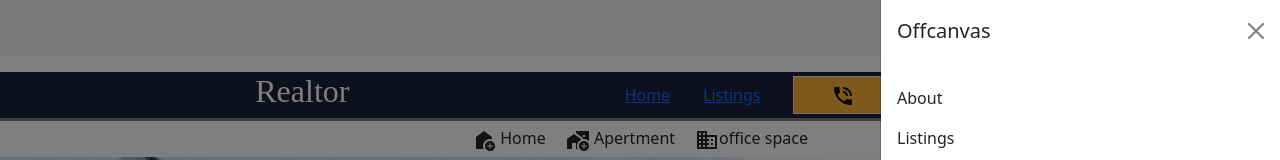
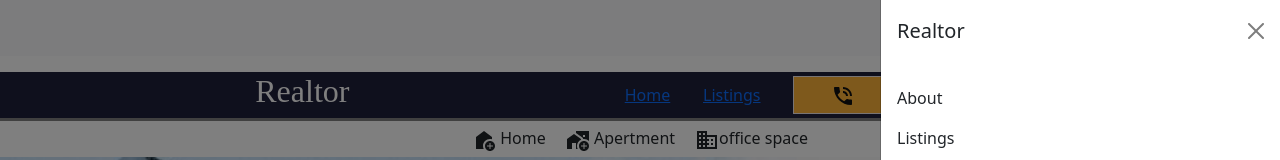
Before and after one commit to scriptBozz/realtor, a React (Create React App) app: page / in a window 1280 px wide. Both pictures are taken after a click on the button 1218 px from the left and 28 px from the top of the page. Shown: the top 160 px of the page. Built offline with nearby package versions, Linux system fonts and the light colour scheme.

Commit message:
bootstrap nav

```diff
--- a/src/components/navItem.jsx
+++ b/src/components/navItem.jsx
@@ -27,7 +27,7 @@ export default function NavItems(){
             >
               <Offcanvas.Header closeButton>
                 <Offcanvas.Title id={`offcanvasNavbarLabel-expand-${expand}`}>
-                  Offcanvas
+                  Realtor
                 </Offcanvas.Title>
               </Offcanvas.Header>
               <Offcanvas.Body>
```
